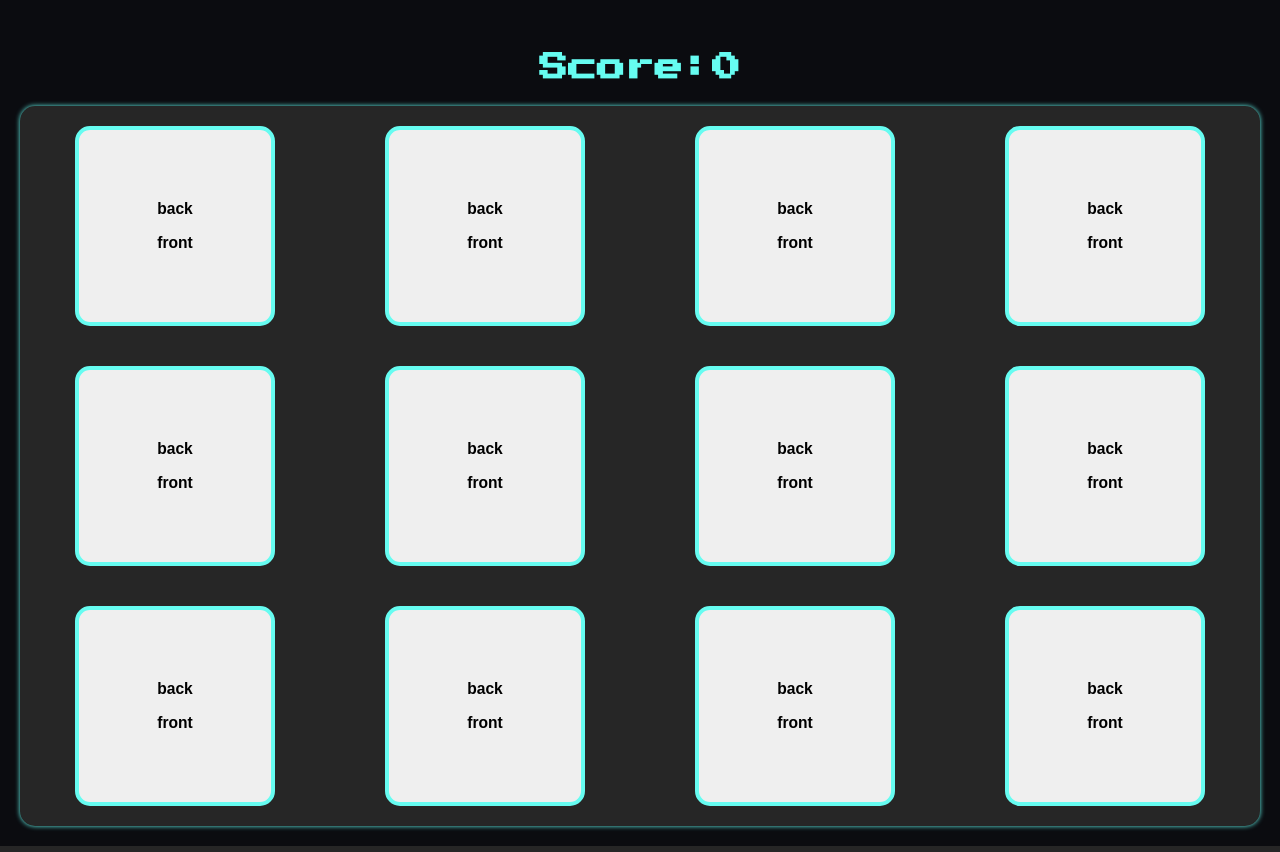
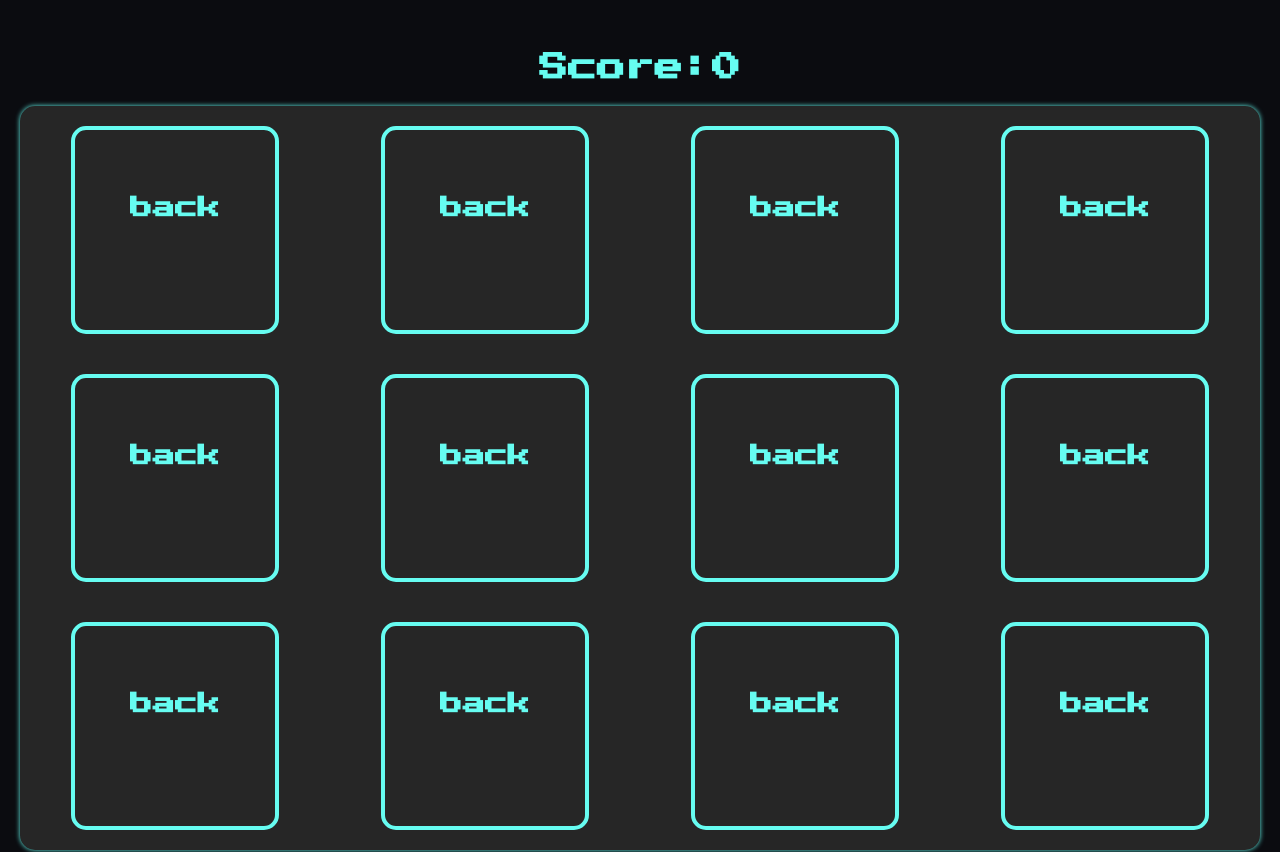
Before and after one commit to Trond240/Trond-s-Portfolio-Site, a React (Create React App) app: page / in a window 1280 px wide. Shown: the part 1140-1992 px from the top of the page. Built offline with nearby package versions, Linux system fonts and the light colour scheme.

Commit message:
setting up use ref for dom manipulation.

```diff
--- a/src/cardGame/cardGame.css
+++ b/src/cardGame/cardGame.css
@@ -25,36 +25,45 @@
     height: 200px;
 }
 
-/* .back {
-    display: none
-} */
+.hidden{
+    visibility: hidden;
+}
 
-/* .cards-front {
-    display: none;
-    justify-items: center;
-    border: solid 4px balck;
-    border-radius: 15px;
-    margin: 20px;
-    width: 200px;
-    height: 200px;
-} */
+/* .front, .back{
+    margin-top: 10px;
+    margin-left: 40%;
+    height: 150px;
+    width: 150px;
+    border-radius: 8px;
+    border: solid 5px #66FCF1;
+    position: absolute;
+}
 
-/* .cards-front {
-    display: none;
-    justify-items: center;
-    border: solid 4px #66FCF1;
-    border-radius: 15px;
-    margin: 20px;
-    width: 200px;
-    height: 200px;
-} */
+.front {
+    transform: rotateY(180deg);
+}
 
-/* .flip {
+.back {
+    backface-visibility: hidden;
+}
+
+.card {
+    width: calc(25% - 10px);
+    height: calc(33.333% - 10px);
+    margin: 5px;
+    position: relative;
+    transform-style: preserve-3d;
+    box-shadow: 1px 1px 0 rgba(0, 0, 0, .3);
+    transform: scale(1);
+    transform-style: preserve-3d;
+    transition: transform .5s;
+  }
+
+   .card:active {
+     transform: scale(0.97);
+     transition: transform .10s;
+   }
+
+   .card, .flip {
     transform: rotateY(180deg);
-    transform: scale(0.97);
-    transition: transform .3s;
-} */
-
-/* .front {
-    display: none;
-} */
+  } */
--- a/src/cardGame/cardGame.js
+++ b/src/cardGame/cardGame.js
@@ -1,4 +1,4 @@
-import React, { Component, useState, useEffect, useRef  } from 'react'
+import React, { Component, useState, useEffect, useRef, useLayoutEffect  } from 'react'
 import './cardGame.css'
 
 export const CardGame = () => {
@@ -6,19 +6,20 @@ export const CardGame = () => {
     const [flipCard, setFlipCard] = useState(false)
     const [playerScore, setPlayerScore] = useState(0)
     const [selectedCards, setSelectedCards] = useState([])
-    const [matchedCards, setMtachedCards] = useState([])
+    // const [matchedCards, setMtachedCards] = useState([])
+    const frontRef = useRef()
+    const backRef = useRef()
+
 
     const cards = [
                         {
                             id: 1,
                             img: 'blank',
-                            numberMatch: 1,
                             flipped: false
                         },
                         {
                             id: 2,
                             img: 'blank',
-                            numberMatch: 1,
                             flipped: false
                         },
                         {
@@ -30,55 +31,46 @@ export const CardGame = () => {
                         {
                             id: 4,
                             img: 'blank',
-                            numberMatch: 2,
                             flipped: false
                         },
                         {
                             id: 5,
                             img: 'blank',
-                            numberMatch: 3,
                             flipped: false
                         },
                         {
                             id: 6,
                             img: 'blank',
-                            numberMatch: 3,
                             flipped: false
                         },
                         {
                             id: 7,
                             img: 'blank',
-                            numberMatch: 4,
                             flipped: false
                         },
                         {
                             id: 8,
                             img: 'blank',
-                            numberMatch: 4,
                             flipped: false
                         },
                         {
                             id: 9,
                             img: 'blank',
-                            numberMatch: 5,
                             flipped: false
                         },
                         {
                             id: 10,
                             img: 'blank',
-                            numberMatch: 5,
                             flipped: false
                         },
                         {
                             id:11,
                             img: 'blank',
-                            numberMatch: 6,
                             flipped: false
                         },
                         {
                             id: 12,
                             img: 'blank',
-                            numberMatch: 6,
                             flipped: false
                         }
                     ]
@@ -90,15 +82,26 @@ export const CardGame = () => {
         }
     }, [])
 
+    // useLayoutEffect(() => {
+    //     const { current } = frontRef;
+
+    //     current.addEventListener.('cards-back', )
+    // })
+
     const handleFlip = (e, id) => {
-        if(!selectedCards.length) {
+        if(!selectedCards.length && frontRef) {
+            frontRef.classList.remove('hidden')
             e.target.classList.remove('cards-back')
+            // frontRef.current.remove('hidden')
+            // e.target.classList.add('flip')
             selectedCards.push(id)
             console.log(selectedCards)
-        } else if(selectedCards.length){
+        } else if(selectedCards.length && frontRef){
+            console.log(frontRef)
             e.target.classList.remove('cards-back')
+            // e.target.classList.add('flip')
             selectedCards.push(id)
-            handleMatched(selectedCards)
+            console.log(selectedCards)
             setTimeout(() => {
                 handleReset()
             }, 1000)
@@ -108,27 +111,31 @@ export const CardGame = () => {
     const handleReset = () => {
             document.querySelector(`#card-${selectedCards[0]}`).classList.add('cards-back')
             document.querySelector(`#card-${selectedCards[1]}`).classList.add('cards-back')
+            // document.querySelector(`#card-${selectedCards[0]}`).classList.remove('flip')
+            // document.querySelector(`#card-${selectedCards[1]}`).classList.remove('flip')
             setSelectedCards([])
     }
 
-    const handleMatched = (matched) => {
-        let foundCards = []
-        console.log(matched)
-        const foundMatch = cards.forEach(card => {
-            matched.forEach(match => {
-                console.log(card)
-                if(match === card.id && !foundCards.includes(card)) {
-                    return foundCards.push(card);
-                }
-            })
-            checkMatched(foundCards);
-        })
-        // checkMatched(foundMatch)
-    }
+    console.log(selectedCards)
 
-    const checkMatched = (matched) => {
-        console.log(matched)
-    }
+    // const handleMatched = (matched) => {
+    //     let foundCards = []
+    //     console.log(matched)
+    //     const foundMatch = cards.forEach(card => {
+    //         matched.forEach(match => {
+    //             console.log(card)
+    //             if(match === card.id && !foundCards.includes(card)) {
+    //                 return foundCards.push(card);
+    //             }
+    //         })
+    //         checkMatched(foundCards);
+    //     })
+    //     // checkMatched(foundMatch)
+    // }
+
+    // const checkMatched = (matched) => {
+    //     console
+    // }
 
 
 
@@ -141,10 +148,10 @@ export const CardGame = () => {
                         {
                             cardData.map(card => {
                             return (
-                                <button key={card.id} id={`card-${card.id}`} className={'cards-back'} onClick={(e) => handleFlip(e, card.id)}>
-                                    <h3 className='front' alt='image-of-trond'>back</h3>
-                                    <h3 className='back' alt='back-card-image'>front</h3>
-                                </button>
+                                <div key={card.id} id={`card-${card.id}`} className='cards-back' onClick={(e) => handleFlip(e, card.id)}>
+                                    <h3 className='front hidden' alt='image-of-trond' ref={frontRef}>front</h3>
+                                    <h3 className='back' alt='back-card-image' ref={backRef}>back</h3>
+                                </div>
                             )
                             })
                         }
```
Also changed, not shown: 1 other file (tests, documents, lock files or other folders).
